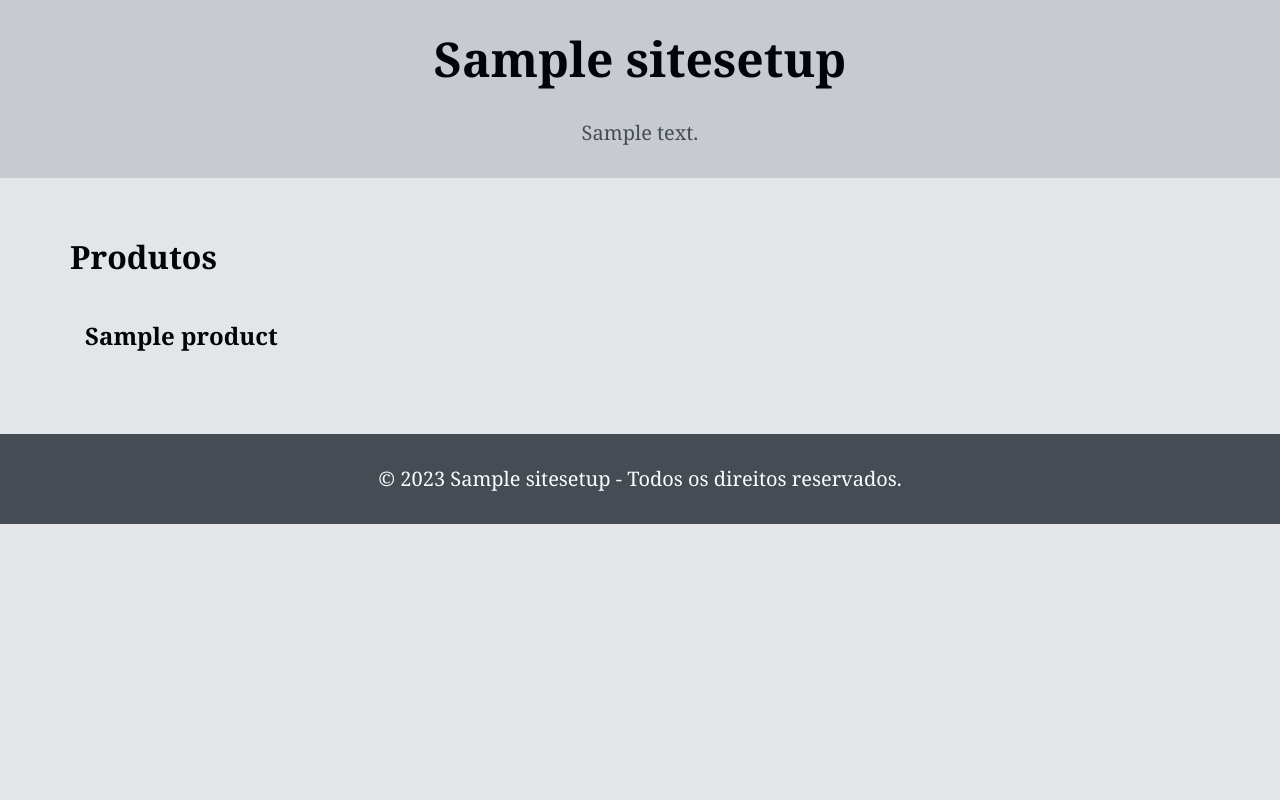
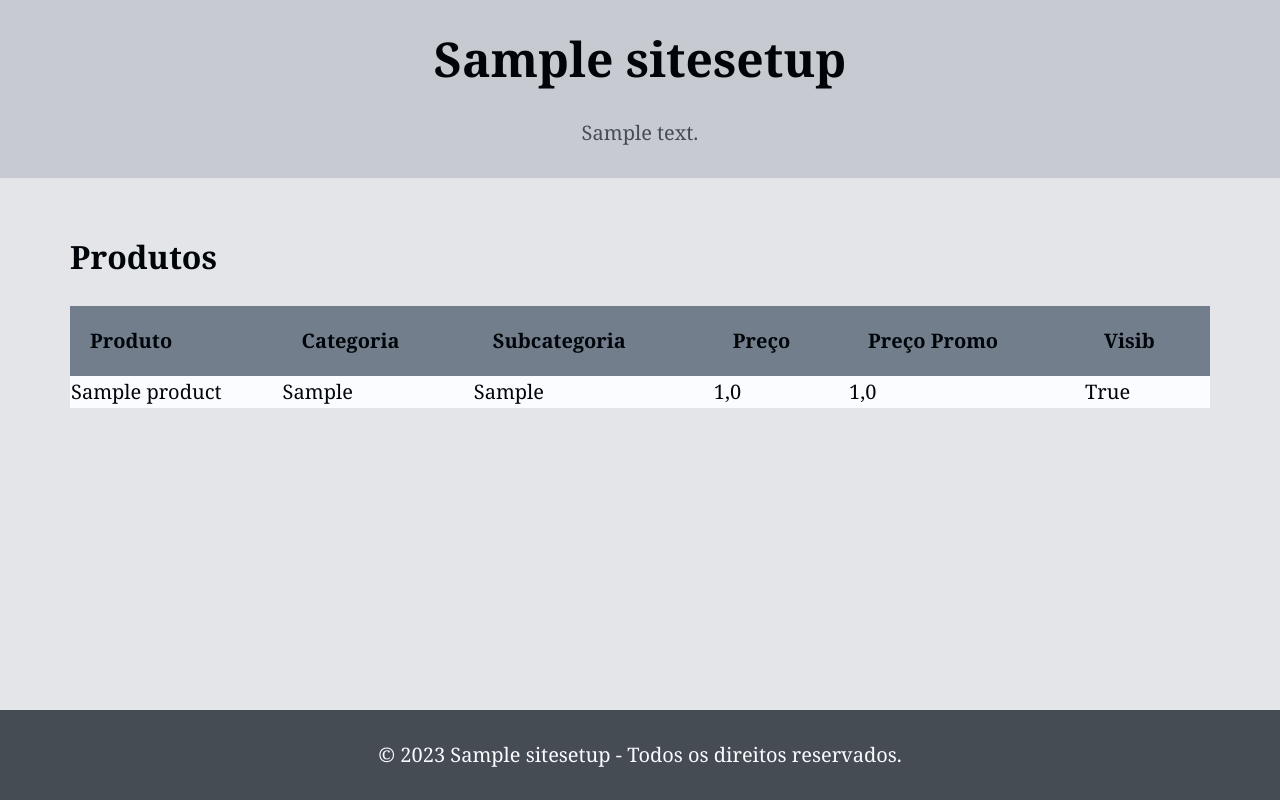
Before and after one commit to jmbhcabral/projecto_restaurante, a Django app: page /restau/pages/admin-home in a window 1280 px wide. Run offline with Django 4.2, Linux system fonts and the light colour scheme; tables that the repository leaves empty hold one stand-in row (values such as "Sample post").

Commit message:
Css Changes, admin-home update

```diff
--- a/djangoapp/restau/static/restau/css/style.css
+++ b/djangoapp/restau/static/restau/css/style.css
@@ -65,13 +65,23 @@
   --mw-grid: 120rem;
   --mw-post: 90rem;
 
+  /* table min-width */
+  --tb-min-width: 60rem;
+
   /* Border Radius */
   --br-base: 0.4rem;
+
+  /* transitions*/
+  --transition-fast: 300ms;
+  --transition-medium: 600ms;
+  --transition-slow: 1s;
 }
+
 
 /* Base */
 html {
   font-size: 62.5%;
+  height: 100%;
 }
 
 body {
@@ -84,6 +94,10 @@
   -webkit-font-smoothing: antialiased;
   -moz-osx-font-smoothing: grayscale;
   text-rendering: optimizeLegibility;
+  display: flex;
+  flex-direction: column;
+  min-height: 100vh; /* Set minimum height to viewport height to ensure footer sticks to the bottom */
+  margin: 0;
 }
 
 a {
@@ -137,44 +151,23 @@
   font-size: var(--fs-h6);
 }
 
-pre {
-  max-width: 100%;
-  overflow-x: auto;
-  line-height: var(--lh-mono);
-  font-size: var(--fs-smlr);
-}
-
-pre,
-code {
-  font-family: var(--ff-mono);
-}
-
-input[type='search']::-webkit-search-decoration,
-input[type='search']::-webkit-search-cancel-button,
-input[type='search']::-webkit-search-results-button,
-input[type='search']::-webkit-search-results-decoration {
-  -webkit-appearance: none;
-}
-
 img {
   margin: 0 auto;
 }
 
-
-/* Blog */
+/* Restau */
 body,
-html,
-.blog-wrapper {
-  height: 100%;
+.main-content {
+  flex-grow: 1;
 }
 
-.blog-wrapper {
-  display: flex;
-  flex-direction: column;
-}
-
-.main-content {
-  flex-grow: 1;
+.content {
+  max-width: var(--main-page-width);
+  margin: calc(var(--spacing) * 2) auto;
+  padding: var(--spacing);
+  background: hsl(var(--clr-white));
+  box-shadow: 2px 2px 5px var(--clr-dark-shadow-20);
+  border-radius: var(--default-border-radius);
 }
 
 /* Sections */
@@ -189,6 +182,7 @@
 .section-content-wide,
 .section-content-narrow {
   margin-inline: auto;
+  height: 100%;
 }
 
 .section-gap {
@@ -262,8 +256,9 @@
   background: hsl(var(--clr-gray-dk));
   color: hsl(var(--clr-white));
   bottom: 0;
-  position: static;
+  /* position: static; */
   width: 100%;
+  flex-shrink: 0;
 }
 
 .footer a {
@@ -280,94 +275,66 @@
   gap: var(--spacing-base);
 }
 
-/* Single Post */
-.single-post-content {
-  padding-top: var(--spacing-smlst);
+/* Products list */
+
+.responsive-table {
+  width: 100%;
+  overflow-x: auto;
 }
 
-.single-post-title,
-.single-post-excerpt {
-  margin: 0;
+.products-table {
+  width: 100%;
+  min-width: var(--tb-min-width);
+  border-collapse: collapse;
 }
 
-.single-post-excerpt {
-  color: hsl(var(--clr-gray-base));
-  font-size: var(--fs-bg);
-  font-style: italic;
+.table-row {
+  text-align: left;
+  text-overflow: ellipsis;
+  transition: background-color var(--transition-fast) ease-in-out;
 }
 
-/* Post Meta */
-.post-meta {
-  display: flex;
-  align-items: center;
-  justify-content: center;
-  gap: var(--spacing-base);
-  flex-flow: row wrap;
+.table-row:nth-of-type(2n) {
+  background: hsl(var(--clr-gray-lt));
 }
 
-.post-meta-link {
-  display: flex;
-  gap: var(--spacing-micro);
-  align-items: center;
-  justify-content: center;
-  color: hsl(var(--clr-gray-base));
+.table-row:not(.table-row-header):hover {
+  background: hsl(var(--clr-gray-ltr));
+}
+
+.table-row-header {
+  background: hsl(var(--clr-gray-base));
+  color: var(--clr-black);
+}
+
+.table-cel,
+.table-header {
+  padding: var(--spacing-smlr);
+}
+
+.table-link {
+  color: var(--link-dark-color);
+  transition: color var(--transition-fast) ease-in-out;
   text-decoration: none;
 }
 
-.post-meta-link:hover {
-  text-decoration: none;
+.table-link:hover {
+  color: var(--clr-black);
 }
 
-/* Post tags */
-.post-tags {
-  display: flex;
-  flex-flow: row wrap;
-  align-items: center;
-  gap: var(--spacing-smlst);
-}
-
-.post-tags .post-tag-link,
-.post-tags .post-tag-link i {
-  color: hsl(var(--clr-gray-base));
-}
-
-.post-tags .post-tag-link:hover,
-.post-tags .post-tag-link:hover i {
-  color: hsl(var(--clr-primary-base));
-  text-decoration: none;
-}
-
-.post-tag-link {
-  display: flex;
-  flex-flow: row nowrap;
-  justify-content: space-between;
-  align-items: center;
-  gap: var(--spacing-micro);
-}
-
-/* Pagination */
-.pagination-wrapper {
-  font-size: var(--fs-bg);
-}
-
-.step-links {
-  display: flex;
-  flex-flow: row nowrap;
-  align-items: center;
-  justify-content: center;
-}
-
-.step-links > * {
-  display: block;
-  padding: var(--spacing-micro);
-}
-/* Products list */
 .prod {
   border-top: 1px solid hsl(var(--clr-gray-ltst));
 }
 
 .prod:hover {
   box-shadow: 0 5px 15px hsl(var(--clr-black) / 0.3);
+}
+
+.prod-list {
+  min-height: 100%;
+  display: flex;
+  flex-direction: column;
+  flex-grow: 1;
 }
 
 .prod-text-wrapper {
@@ -380,88 +347,16 @@
     margin-bottom: var(--spacing-micro);
 }
 
-/* Card Grid */
-.card-grid {
-  display: grid;
-  grid-template-columns: repeat(auto-fill, minmax(min(32rem, 100%), 1fr));
-  gap: var(--spacing-base);
-}
-
-.card {
-  border: 1px solid hsl(var(--clr-gray-ltst));
-  border-radius: var(--br-base);
-  box-shadow: 0 5px 5px hsl(var(--clr-black) / 0.1);
-  transition: scale 300ms ease-in-out, box-shadow 300ms ease-in-out;
-}
-
-.card:hover {
-  scale: 1.02;
-  box-shadow: 0 5px 15px hsl(var(--clr-black) / 0.3);
-}
-
-.card-text-wrapper {
-  padding: var(--spacing-base);
-}
-
-.card-cover-wrapper {
-  aspect-ratio: 16 / 9;
-}
-
-.card-cover {
-  border-radius: var(--br-base) var(--br-base) 0 0;
-  aspect-ratio: 16 / 9;
-  object-position: center;
-  object-fit: cover;
-  transition: opacity 300ms ease-in-out;
-}
-
-.card-cover:hover {
-  opacity: 0.8;
-}
-
-.card-title-link {
-  color: inherit;
-}
-
-.card-title-link:hover {
-  text-decoration: none;
-}
-
-.card-title {
-  font-size: var(--fs-bg);
-  margin-top: 0;
-  margin-bottom: var(--spacing-micro);
-}
-
-.card-actions {
-  display: flex;
-  flex-flow: row wrap;
-  align-items: center;
-  justify-content: end;
-  gap: var(--spacing-smlst);
-}
-
-.card-action-link {
-  display: flex;
-  flex-flow: row nowrap;
-  align-items: center;
-  justify-content: center;
-  gap: var(--spacing-micro);
-}
-
-.card-action-link:hover {
-  text-decoration: none;
-}
-
 .form-wrapper {
   max-width: 60rem;
+  width: 100%;
   margin: var(--spacing-sm) auto;
 }
 
 .form-content {
   margin: var(--spacing-sm) 0;
+  width: 100%;
 }
-
 
 .form-group {
   display: flex;
--- a/djangoapp/restau/templates/restau/pages/admin-home.html
+++ b/djangoapp/restau/templates/restau/pages/admin-home.html
@@ -6,20 +6,57 @@
         <h3>Produtos</h3>
 
         {% if produtos %}
-          <div class="prod-list">
-            {% for produto in produtos %}
-              <article class="prod">
-                <div class="prod-text-wrapper">
-                  <div class="#">
-                    <h6 class="prod-nome">
-                    <a href="#" class="card-title-link">
-                      {{ produto.nome }}
+          <div class="content responsive-table">
+            <table class="products-table">
+
+              <thead>
+                <tr class="table-row table-row-header">
+                  <th class="table-header">Produto</th>
+                  <th class="table-header">Categoria</th>
+                  <th class="table-header">Subcategoria</th>
+                  <th class="table-header">Preço</th>
+                  <th class="table-header">Preço Promo</th>
+                  <th class="table-header">Visib</th>
+                </tr>
+              </thead>
+
+              <tbody>
+                {% for product in produtos %}
+                  <tr class="table-row">
+                    <td class="table-cell">
+                      <a href="#" class="table-link">
+                        {{ product.nome }}
                       </a>
-                    </h6>
-                  </div>
-                </div>
-              </article>
+                    </td>
+                    <td class="table-cell">
+                      <a href="#" class="table-link">
+                        {{ product.categoria }}
+                      </a>
+                    </td>
+                    <td class="table-cell">
+                      <a href="#" class="table-link">
+                        {{ product.subcategoria }}
+                      </a>
+                    </td>
+                    <td class="table-cell">
+                      <a href="#" class="table-link">
+                        {{ product.preco }}
+                      </a>
+                    </td>
+                    <td class="table-cell">
+                      <a href="#" class="table-link">
+                        {{ product.preco_promo }}
+                      </a>
+                    </td>
+                    <td class="table-cell">
+                      <a href="#" class="table-link">
+                        {{ product.visibilidade }}
+                      </a>
+                    </td>
+                  </tr>
                 {% endfor %}
+              </tbody>
+            </table>
           </div>
         {% else %}
           <div class="not-found center">
--- a/djangoapp/restau/templates/restau/pages/create_product.html
+++ b/djangoapp/restau/templates/restau/pages/create_product.html
@@ -5,7 +5,7 @@
     <div class="form-wrapper">
       <h3>Produtos</h3>
       <form
-      action="{% url 'restau:create_product' %}"
+      action="{{ form_action }}"
       method="POST"
       enctype="multipart/form-data"
       >
--- a/djangoapp/restau/templates/restau/pages/index.html
+++ b/djangoapp/restau/templates/restau/pages/index.html
@@ -1,4 +1,6 @@
 {% extends 'restau/base.html' %}
 {% block content %}
-    <h1>Olá mundo</h1>
+    <div class="main-content section-content-wide">
+        <h1>Olá mundo</h1>
+    </div>
 {% endblock content %}
--- a/djangoapp/restau/views/product_forms.py
+++ b/djangoapp/restau/views/product_forms.py
@@ -1,8 +1,10 @@
 from django.shortcuts import render, redirect
+from django.urls import reverse
 from restau.forms import ProductForm
 
 
 def create_product(request):
+    form_action = reverse('restau:create_product')
     if request.method == 'POST':
         form = ProductForm(request.POST)
         context = {
--- a/djangoapp/restau/views/product_views.py
+++ b/djangoapp/restau/views/product_views.py
@@ -14,7 +14,6 @@ def index(request):
 
 def admin_home(request):
     produtos = Products.objects.all()
-    print(produtos)
     return render(
         request,
         'restau/pages/admin-home.html',
```
Lines whose indentation alone changed are shown as unchanged.
